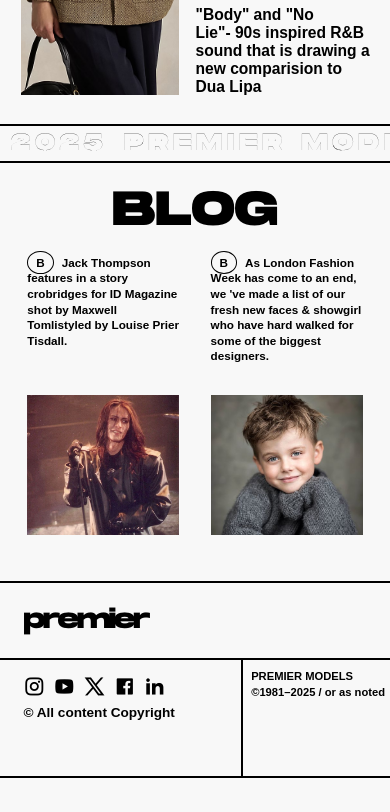
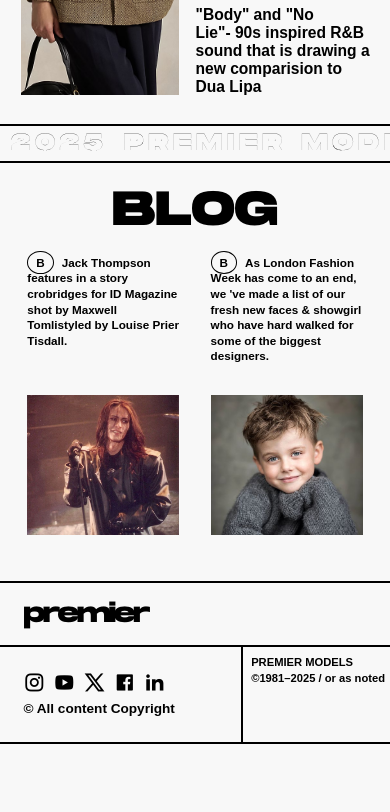
Before and after one commit to Vadik-x/Premier-model-clone, a plain HTML site: page index.html in a window 390 px wide. Shown: the part 3815-4627 px from the top of the page. After the commit the page ends 4577 px from the top, so only its background shows below. Drawn offline with nearby package versions, Linux system fonts and the light colour scheme; a script that the page names is missing; files whose address does not match are found by name; a web font is replaced by a local one.

Commit message:
improved mobile view

```diff
--- a/style.css
+++ b/style.css
@@ -991,13 +991,13 @@ body::-webkit-scrollbar-thumb {
 }
 
 #footer-mobile {
-    height: 32%;
+    height: 26vh;
     width: 100%;
     padding-top: 10vw;
 }
 
 #footer-mobile-main {
-    height: 85%;
+    height: 90%;
     width: 100%;
     border-top: 2px solid #000;
     border-bottom: 2px solid #000;
@@ -1020,6 +1020,9 @@ body::-webkit-scrollbar-thumb {
     height: 100%;
     width: 60%;
     border-right: 2px solid #000;
+    display: flex;
+    flex-direction: column;
+    justify-content: center;
 }
 
 #fotter-mobile-trademark-right-p {
@@ -1079,7 +1082,7 @@ body::-webkit-scrollbar-thumb {
     }
 
     #overlay {
-        height: 40%;
+        height: 30vw;
     }
 
     #over1 h1 {
@@ -1437,4 +1440,9 @@ body::-webkit-scrollbar-thumb {
         margin-top: 2vw;
         gap: 1.2vw;
     }
+
+    #footer-part-3-logos {
+        padding-bottom: -2vw;
+        margin-top: -2vw;
+    }
 }
```
